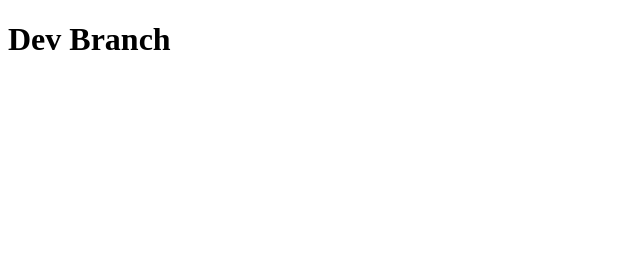
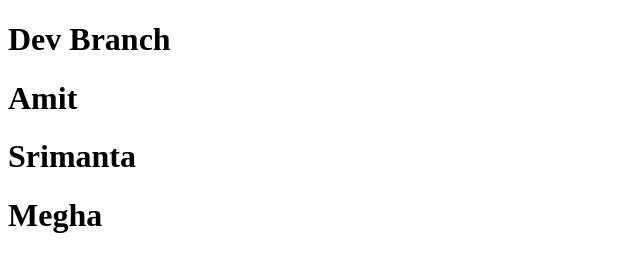
Before and after one commit to DevAmitK/EMS-Web-App, a plain HTML site: page index.html in a window 1280 px wide. Shown: the whole page, without its empty margins (0-640 px from the left). Drawn offline with Linux system fonts and the light colour scheme.

Commit message:
name add

```diff
--- a/index.html
+++ b/index.html
@@ -7,5 +7,8 @@
 </head>
 <body>
     <h1>Dev Branch</h1>
+    <h1>Amit</h1>
+    <h1>Srimanta</h1>
+    <h1>Megha</h1>
 </body>
 </html>
```
